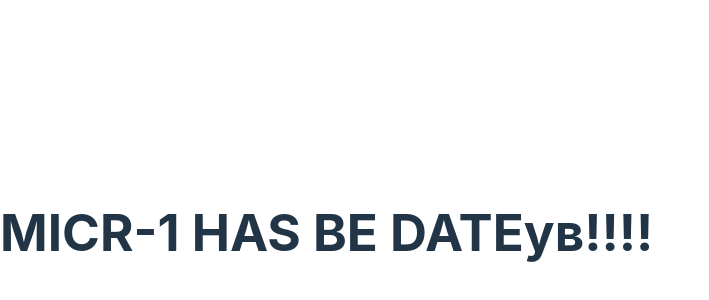
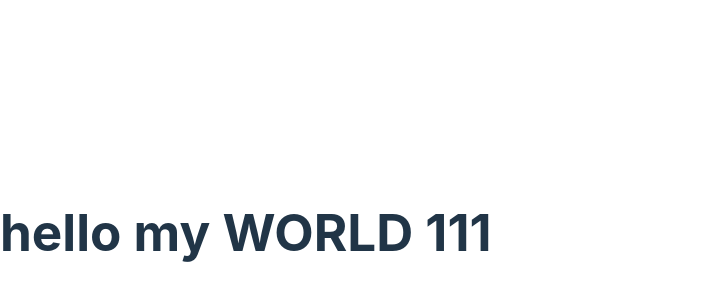
Before and after one commit to ramilqO/micro-1, a React (Vite) app: page / in a window 1280 px wide. Shown: the part 168-468 px from the top of the page, without its empty margins (0-709 px from the left). Built offline with nearby package versions, Linux system fonts and the light colour scheme.

Commit message:
HELLO WORLD

```diff
--- a/src/App.tsx
+++ b/src/App.tsx
@@ -1,6 +1,8 @@
 function App() {
   return (
-   <div><h1>MICR-1 HAS BE DATEув!!!!</h1></div>
+   <div>
+    <h1>hello my WORLD 111</h1>
+   </div>
   )
 }
 
```
